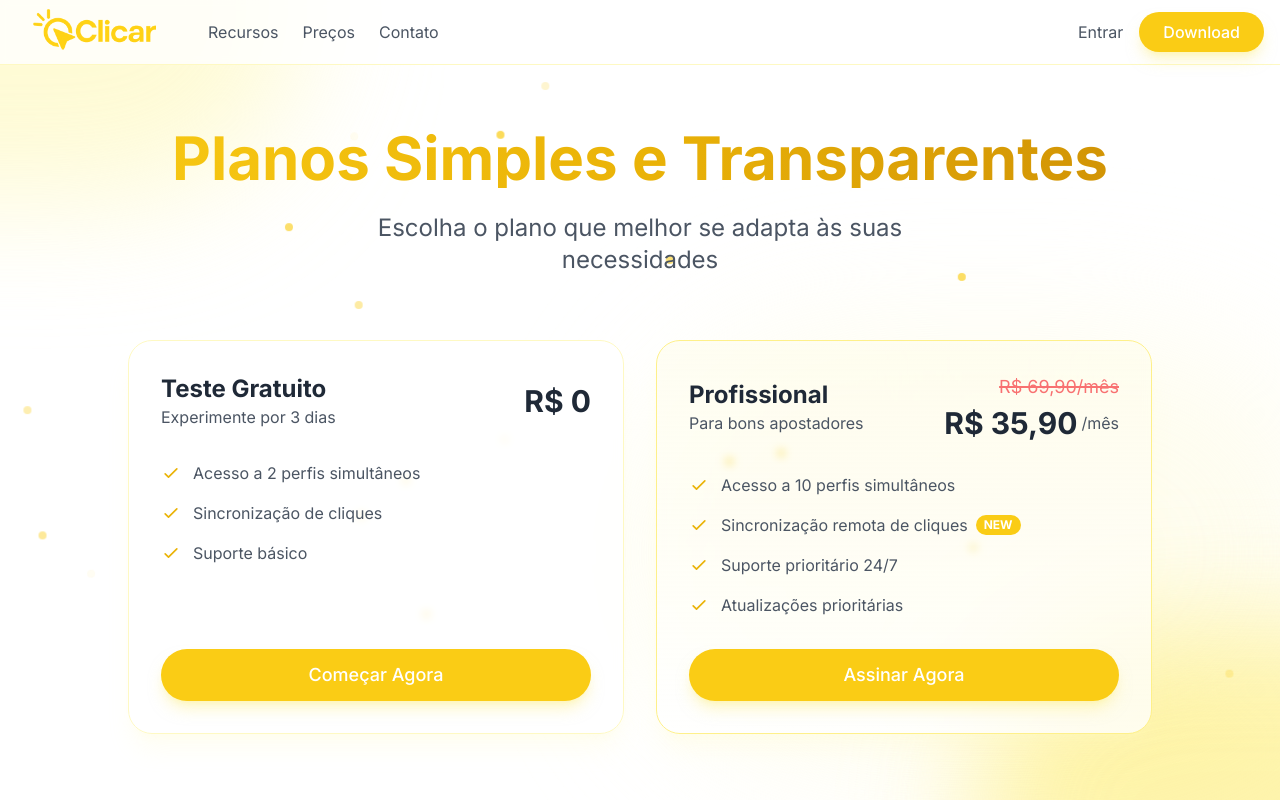
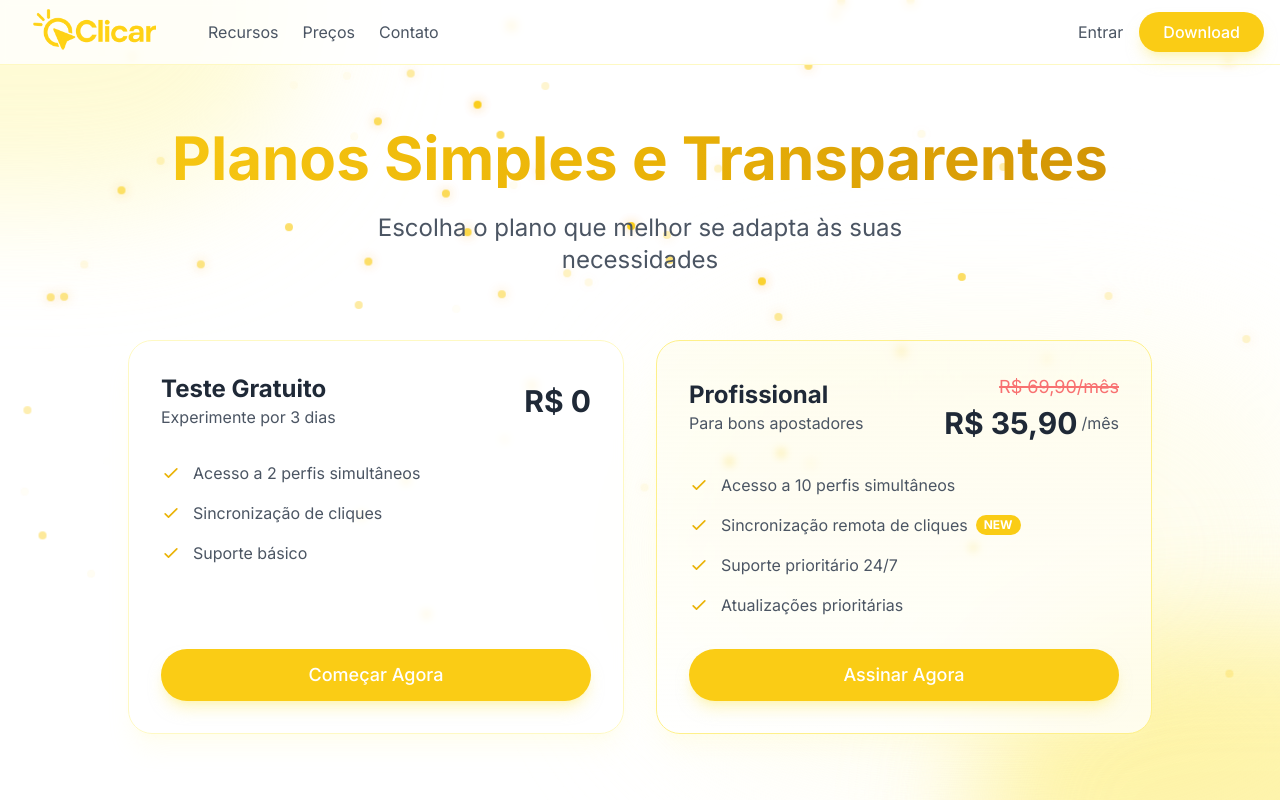
Before and after one commit to jeanflp/clicar.online, a Next.js app: page /precos in a window 1280 px wide. Shown: the top 800 px of the page. Built offline with nearby package versions, Linux system fonts and the light colour scheme.

Commit message:
window fix

```diff
--- a/app/precos/page.tsx
+++ b/app/precos/page.tsx
@@ -3,10 +3,38 @@
 import Link from 'next/link';
 import { Logo } from '../components/Logo';
 import { motion } from 'framer-motion';
+import { useState, useEffect } from 'react';
+import { Particles } from '../components/Particles';
+
+function useWindowSize() {
+  const [windowSize, setWindowSize] = useState({
+    width: 0,
+    height: 0,
+  });
+
+  useEffect(() => {
+    function handleResize() {
+      setWindowSize({
+        width: window.innerWidth,
+        height: window.innerHeight,
+      });
+    }
+
+    window.addEventListener('resize', handleResize);
+    handleResize();
+
+    return () => window.removeEventListener('resize', handleResize);
+  }, []);
+
+  return windowSize;
+}
 
 export default function Precos() {
+  const { width, height } = useWindowSize();
+
   return (
     <main className="min-h-screen bg-white relative overflow-hidden">
+      <Particles />
       {/* Background Blobs */}
       <div className="fixed inset-0 overflow-hidden pointer-events-none">
         <div className="absolute -top-1/4 -left-1/4 w-1/2 h-1/2 bg-yellow-100 rounded-full mix-blend-multiply filter blur-3xl opacity-70 animate-blob"></div>
@@ -15,6 +43,7 @@ export default function Precos() {
       </div>
 
       {/* Animated Particles */}
+      {width > 0 && height > 0 && (
         <div className="fixed inset-0 pointer-events-none">
           {[...Array(20)].map((_, i) => (
             <motion.div
@@ -22,13 +51,13 @@ export default function Precos() {
               className="absolute w-2 h-2 bg-yellow-400 rounded-full"
               initial={{
                 opacity: 0,
-              x: Math.random() * window.innerWidth,
-              y: Math.random() * window.innerHeight,
+                x: Math.random() * width,
+                y: Math.random() * height,
               }}
               animate={{
                 opacity: [0, 1, 0],
-              x: Math.random() * window.innerWidth,
-              y: Math.random() * window.innerHeight,
+                x: Math.random() * width,
+                y: Math.random() * height,
               }}
               transition={{
                 duration: Math.random() * 3 + 2,
@@ -38,6 +67,7 @@ export default function Precos() {
             />
           ))}
         </div>
+      )}
 
       {/* Top Bar */}
       <nav className="bg-white/80 backdrop-blur-sm fixed w-full z-50 border-b border-yellow-100">
```
Lines whose indentation alone changed are shown as unchanged.
